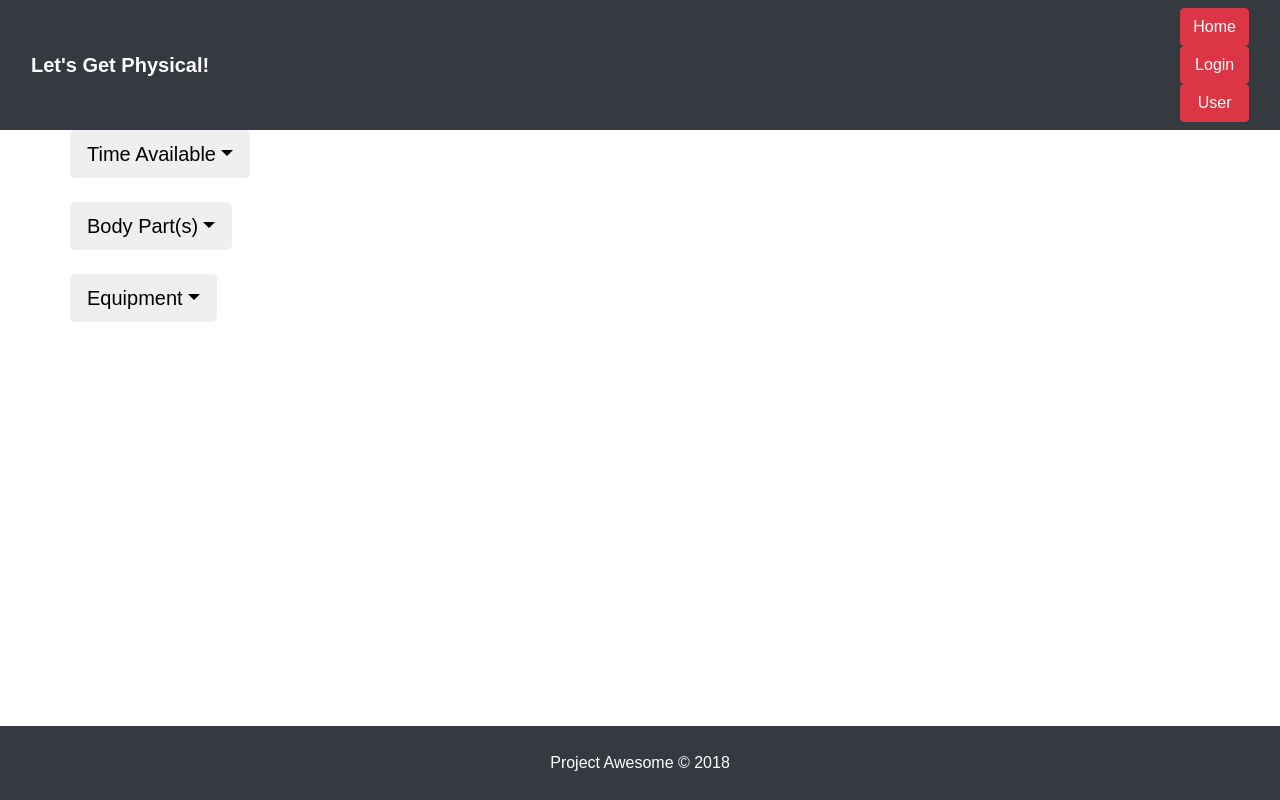
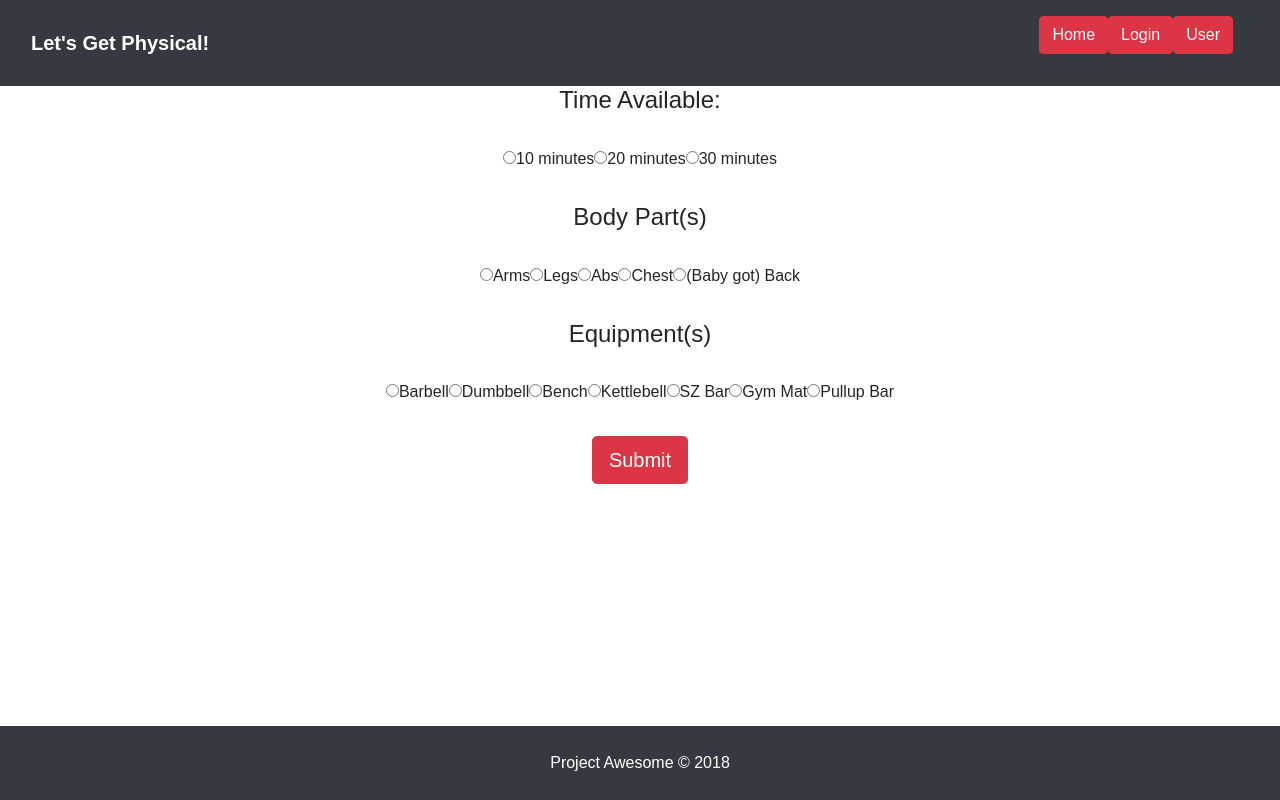
Before and after one commit to danielpimen/Let-s_Get_Physical-, a React (Create React App) app in the folder client/: page /workoutSelector in a window 1280 px wide. Built offline with nearby package versions, Linux system fonts and the light colour scheme.

Commit message:
styling for all pages and radio buttons

```diff
--- a/client/public/index.html
+++ b/client/public/index.html
@@ -41,6 +41,7 @@
       To create a production bundle, use `npm run build` or `yarn build`.
     -->
   <script>console.log('Hello')</script>
+  <script src="https://ajax.googleapis.com/ajax/libs/jquery/3.3.1/jquery.min.js"></script>
 </body>
 
 </html>
--- a/client/src/components/pages/Home.js
+++ b/client/src/components/pages/Home.js
@@ -48,7 +48,7 @@ export const Home = props => (
       </div>
     </nav>
     <div className="container">
-      <div className="row">
+      <div className="row text-center">
         <div id="main" className="col">
           <h1 style={{textAlign: 'center'}}>Welcome</h1>
           <br />
--- a/client/src/components/pages/Login.js
+++ b/client/src/components/pages/Login.js
@@ -88,13 +88,13 @@ class Login extends Component {
             </div>
           </nav>
         </div>
-        <div className="container">
-          <div className="row">
+        {/* <div className="container"> */}
+          {/* <div className="row" > */}
             <div className="login">
               <div className="container">
                 <div className="row">
                   <div className="col-md-8 m-auto">
-                    <h1 className="display-4 text-center">Log In</h1>
+                    <h1 className="display text-center">Log In</h1>
                     <p className="lead text-center">
                       Sign in to see your profile
                     </p>
@@ -124,7 +124,7 @@ class Login extends Component {
                 </div>
               </div>
             </div>
-          </div>
+          {/* </div> */}
           <div className="row">
             <div
               className="col-lg-12"
@@ -143,7 +143,7 @@ class Login extends Component {
               Project Awesome &copy; 2018
             </div>
           </div>
-        </div>
+        {/* </div> */}
       </div>
     );
   }
--- a/client/src/components/pages/WorkoutSelector.js
+++ b/client/src/components/pages/WorkoutSelector.js
@@ -26,6 +26,11 @@ export default class WorkoutSelector extends Component {
       .catch(err => this.setState({errors: err.response.data}));
       */
   }
+
+  testClickHandler = () => {
+    console.log( "testing 123" );
+  }
+
   render() {
     return (
       <div>
@@ -36,7 +41,7 @@ export default class WorkoutSelector extends Component {
                 <strong>Let's Get Physical!</strong>
               </a>
             </div>
-            <ul className="nav navbar-nav navbar-right">
+            <ul className="navbar navbar-right">
 
                 <Link
                   to="/"
@@ -74,104 +79,65 @@ export default class WorkoutSelector extends Component {
           </div>
         </nav>
         <div className="container" style={{textAlign: 'center'}}>
-          <div className="row">
-            <div className="btn-group">
-              <button
-                type="button"
-                className="btn btn-default dropdown-toggle btn-lg"
-                data-toggle="dropdown"
-                aria-haspopup="true"
-                aria-expanded="false"
-              >
-                Time Available<span className="caret" />
-              </button>
-              <ul className="dropdown-menu">
-                <li>
-                  <a href="#">5 minutes</a>
-                </li>
-                <li>
-                  <a href="#">10 minutes</a>
-                </li>
-                <li>
-                  <a href="#">15 minutes</a>
-                </li>
-                <li>
-                  <a href="#">30 minutes</a>
-                </li>
-                <li>
-                  <a href="#">45 minutes</a>
-                </li>
-                <li>
-                  <a href="#">1 hour</a>
-                </li>
-              </ul>
+
+
+                <h4> Time Available: </h4>
+
+              <div className="radio">
+
+                  <label>
+                  <input type="radio" className="optradio" />10 minutes</label>
+              <label>
+                <br />
+                  <input type="radio" className="optradio" />20 minutes</label>
+                <label>
+                  <input type="radio" className="optradio" />30 minutes</label>
+
+
+              </div>
+
+
+          <br />
+          <div className="row " className ="pull">
+            <div className="radio">
+                <h4>Body Part(s)</h4>
+                <label>
+                  <input type="radio" className="optradio" />Arms</label>
+              <label>
+                <br />
+                  <input type="radio" className="optradio" />Legs</label>
+                <label>
+                  <input type="radio" className="optradio" />Abs</label>
+                  <label>
+                  <input type="radio" className="optradio" />Chest</label>
+                  <label>
+                  <input type="radio" className="optradio" />(Baby got) Back</label>
             </div>
           </div>
           <br />
-          <div className="row">
-            <div className="btn-group">
-              <button
-                type="button"
-                className="btn btn-default dropdown-toggle btn-lg"
-                data-toggle="dropdown"
-                aria-haspopup="true"
-                aria-expanded="false"
-              >
-                Body Part(s)<span className="caret" />
-              </button>
-              <ul className="dropdown-menu">
-                <li>
-                  <a href="#">Full Body</a>
-                </li>
-                <li>
-                  <a href="#">Core</a>
-                </li>
-                <li>
-                  <a href="#">Arms</a>
-                </li>
-                <li>
-                  <a href="#">Legs</a>
-                </li>
-                <li>
-                  <a href="#">Booty</a>
-                </li>
-              </ul>
+          <div className="row " className ="pull">
+            <div className="radio">
+                <h4>Equipment(s)</h4>
+                <label>
+                  <input type="radio" className="optradio" />Barbell</label>
+              <label>
+                <br />
+                  <input type="radio" className="optradio" />Dumbbell</label>
+                <label>
+                  <input type="radio" className="optradio" />Bench</label>
+                  <label>
+                  <input type="radio" className="optradio" />Kettlebell</label>
+                  <label>
+                  <input type="radio" className="optradio" />SZ Bar</label>
+                  <label>
+                  <input type="radio" className="optradio" />Gym Mat</label>
+                  <label>
+                  <input type="radio" className="optradio" />Pullup Bar</label>
             </div>
           </div>
           <br />
-          <div className="row">
-            <div className="btn-group">
-              <button
-                type="button"
-                className="btn btn-default dropdown-toggle btn-lg"
-                data-toggle="dropdown"
-                aria-haspopup="true"
-                aria-expanded="false"
-              >
-                Equipment<span className="caret" />
-              </button>
-              <ul className="dropdown-menu">
-                <li>
-                  <a href="#">Shakeweight</a>
-                </li>
-                <li>
-                  <a href="#">2 Shakeweights</a>
-                </li>
-                <li>
-                  <a href="#">3 Shakeweights</a>
-                </li>
-                <li>
-                  <a href="#">4 Shakeweights</a>
-                </li>
-                <li>
-                  <a href="#">5 Shakeweights</a>
-                </li>
-                <li>
-                  <a href="#">6 Shakeweights</a>
-                </li>
-              </ul>
-            </div>
-          </div>
+          <button type="button" onClick={this.testClickHandler} className="btn btn-danger btn-lg">Submit</button>
+
         </div>
 
         <div className="row">
--- a/client/src/components/pages/Workouts.js
+++ b/client/src/components/pages/Workouts.js
@@ -22,11 +22,11 @@ export default class Workout extends Component {
         <nav className="navbar navbar-dark bg-dark">
           <div className="container-fluid">
             <div className="navbar-header">
-              <a className="navbar-brand">
-                <strong>Let's Get Physical</strong>
+              <a className="navbar-brand" style={{textAlign: 'center', color: 'white'  }}>
+                <strong>Let's Get Physical!</strong>
               </a>
             </div>
-            <ul className="nav navbar-nav navbar-right">
+            <ul className="navbar navbar-right">
 
                 <Link
                   to="/"
@@ -64,20 +64,22 @@ export default class Workout extends Component {
           </div>
         </nav>
         <div className="container">
-          <div className="row">
+          <div className="row" style={{textAlign:'center'}}>
+          <div className="col">
             <div id="main">
               <h1>Your Workouts</h1>
             </div>
+            </div>
           </div>
-          <div className="row">
-            <div className="col-md-2" />
-            <div className="col-md-6">Workouts : </div>
-            <div className="col-md-2" />
+          <div className="row" style={{textAlign:'center'}}>
+            <div className="col" />
+            <div className="col">Workouts : </div>
+            <div className="col" />
           </div>
         </div>
         <div className="row">
           <div
-            className="col-lg-12 some-foobar-element"
+            className="col"
             style={{
               textAlign: 'center',
               backgroundColor: '#343a40',
```
